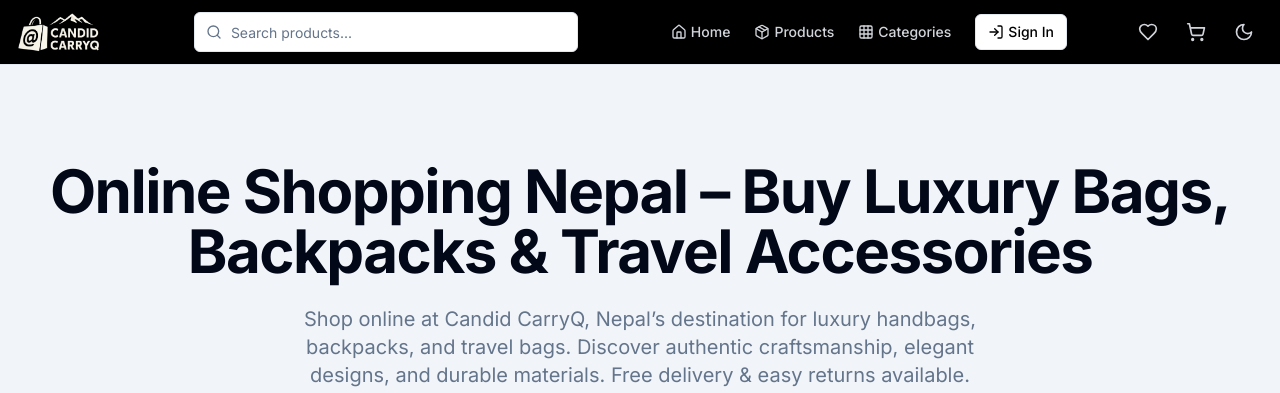
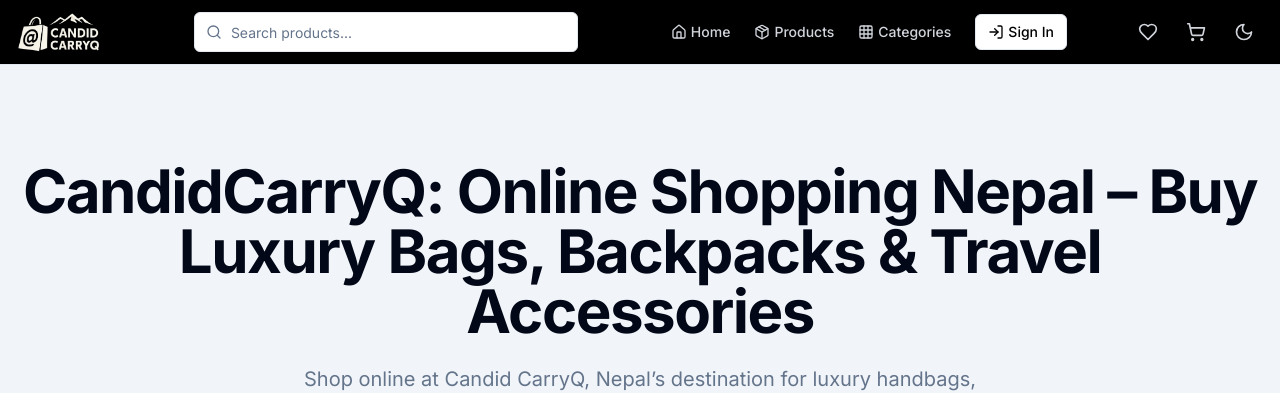
Before and after one commit to Yadav-Roshan/candidcarryq-web, a Next.js app: page / in a window 1280 px wide. Shown: the top 393 px of the page. Built offline with nearby package versions, Linux system fonts and the light colour scheme; no server answers; the database is empty.

Commit message:
Fixed FullDescription As It is

```diff
--- a/src/app/page.tsx
+++ b/src/app/page.tsx
@@ -11,7 +11,7 @@
 import { generateMetadata } from "@/lib/metadata";
 
 export const metadata = generateMetadata({
-  title: "Online Shopping Nepal – Buy Luxury Bags, Backpacks & Travel Accessories",
+  title: "CandidCarryQ: Online Shopping Nepal – Buy Luxury Bags, Backpacks & Travel Accessories",
   description: "Shop online at Candid CarryQ, Nepal’s destination for luxury handbags, backpacks, and travel bags. Discover authentic craftsmanship, elegant designs, and durable materials. Free delivery & easy returns available.",
 });
 
@@ -24,7 +24,7 @@
       {/* Hero Section */}
       <section className="py-16 md:py-24 bg-slate-100 dark:bg-slate-900">
         <div className="container flex flex-col items-center text-center">
-          <h1 className="text-4xl md:text-6xl font-bold tracking-tight mb-6">Online Shopping Nepal – Buy Luxury Bags, Backpacks & Travel Accessories          </h1>
+          <h1 className="text-4xl md:text-6xl font-bold tracking-tight mb-6">CandidCarryQ: Online Shopping Nepal – Buy Luxury Bags, Backpacks & Travel Accessories          </h1>
           <p className="text-lg md:text-xl text-muted-foreground mb-8 max-w-2xl">
           Shop online at Candid CarryQ, Nepal’s destination for luxury handbags, backpacks, and travel bags. Discover authentic craftsmanship, elegant designs, and durable materials. Free delivery & easy returns available.
           </p>
--- a/src/components/products/product-details.tsx
+++ b/src/components/products/product-details.tsx
@@ -442,6 +442,7 @@
             <div className="prose prose-sm dark:prose-invert">
               {product.fullDescription ? (
                 <div
+                  className="whitespace-pre-wrap"
                   dangerouslySetInnerHTML={{ __html: product.fullDescription }}
                 />
               ) : (
```
